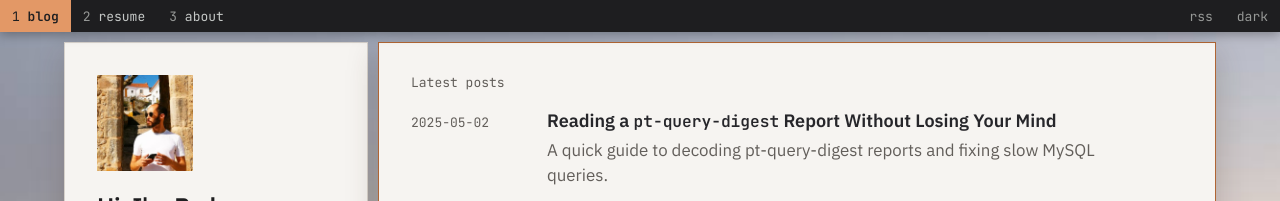
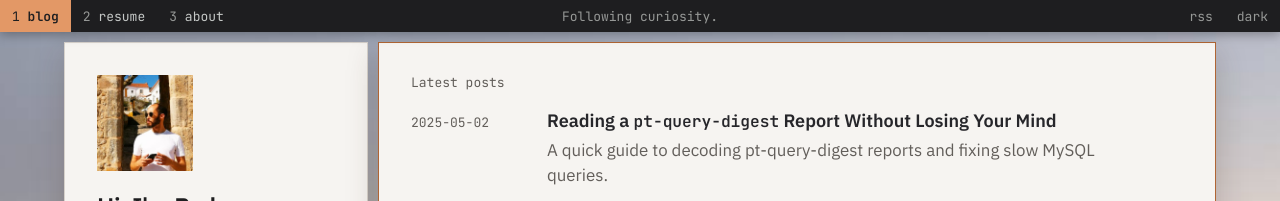
Before and after one commit to psimoesSsimoes/seomis.github.io, a Jekyll site: the page built from index.html, in a window 1280 px wide. Shown: the top 201 px of the page. Built offline with Jekyll 4.4.1, drawn with Linux system fonts in a browser that asks for light colours.

Commit message:
Show the site tagline in the bar
"Following curiosity." sits in the centre of the bar on wider screens
(posts show reading progress there instead) and under the greeting on the
home page on a phone.

```diff
--- a/_includes/header.html
+++ b/_includes/header.html
@@ -14,6 +14,10 @@
 		</ul>
 	</nav>
 
+	{% unless page.collection == 'posts' %}
+	<p class="bar__tagline">{{ site.data.settings.basic_settings.site_tagline }}</p>
+	{% endunless %}
+
 	<ul class="bar__modules">
 		{% if page.collection == 'posts' %}
 		<li><span class="bar__progress" data-progress aria-hidden="true" hidden></span></li>
--- a/_sass/_includes/_bar.scss
+++ b/_sass/_includes/_bar.scss
@@ -91,6 +91,26 @@
 	}
 }
 
+// The site tagline, centred in the bar where a window title would go.
+// Posts show reading progress there instead. No room for it on a phone,
+// where the home intro carries it.
+.bar__tagline {
+	display: none;
+
+	@include tiled {
+		display: flex;
+		align-items: center;
+		position: absolute;
+		top: 0;
+		bottom: 0;
+		left: 50%;
+		transform: translateX(-50%);
+		margin: 0;
+		color: var(--muted);
+		white-space: nowrap;
+	}
+}
+
 // Reading progress on posts: a filled block, centred like the clock in the
 // reference bar. On a phone it sits on the right instead. Needs JS.
 .bar__progress {
--- a/_sass/_includes/_listing.scss
+++ b/_sass/_includes/_listing.scss
@@ -19,6 +19,18 @@
 .intro__title {
 	margin-top: 20px;
 	font-size: 1.5rem;
+}
+
+.intro__tagline {
+	margin-top: 4px;
+	font-family: $mono;
+	font-size: 13px;
+	color: var(--muted);
+
+	// On wider screens the bar shows it.
+	@include tiled {
+		display: none;
+	}
 }
 
 .intro__text {
--- a/index.html
+++ b/index.html
@@ -12,6 +12,7 @@ description: Pedro Simões is a weirdo from Costa da Caparica Portugal. Curious
 
 			<img src="{{ site.data.settings.header_settings.avatar_image | relative_url }}" class="intro__photo" alt="Pedro Simões" width="160" height="160">
 			<h1 class="intro__title">Hi, I'm Pedro.</h1>
+			<p class="intro__tagline">{{ site.data.settings.basic_settings.site_tagline }}</p>
 			<p class="intro__text">I lead the backend team at <a href="https://www.easypay.pt/en">Easypay</a>, where we build and run payment systems. Here I write about what I dig into along the way: gRPC, MySQL performance, HTTP and everyday tooling.</p>
 
 			{% include socials.html %}
```
